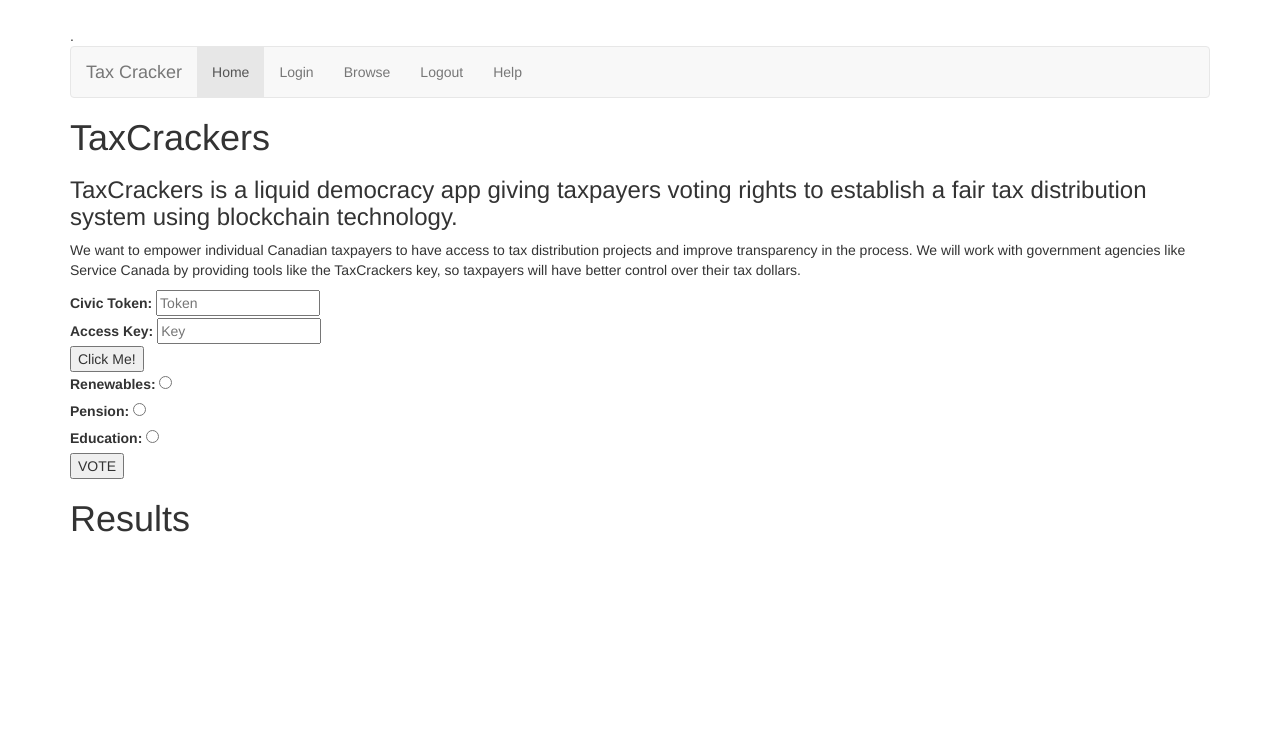
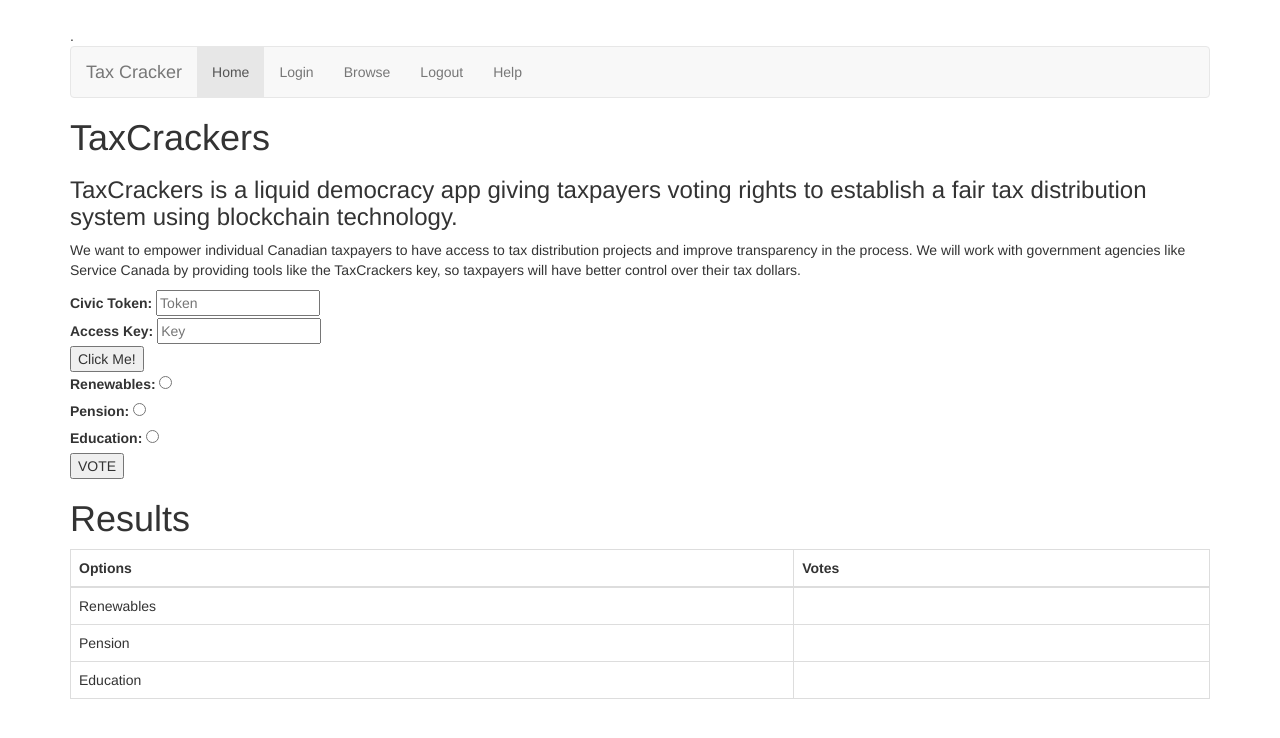
Before and after one commit to angieology-zz/tax-cracker, a plain HTML site: page index.html in a window 1280 px wide. Drawn offline with nearby package versions, Linux system fonts and the light colour scheme; a script that the page names is missing.

Commit message:
add results table

```diff
--- a/index.html
+++ b/index.html
@@ -67,7 +67,30 @@
     <div class="results-display">
       <h1>Results</h1>
         <div class="results-output-value">
-          <p class=""></p>
+          <p class="">
+            <table class="table table-bordered">
+              <thead>
+                <tr>
+                  <th>Options</th>
+                  <th>Votes</th>
+                </tr>
+              </thead>
+              <tbody>
+                <tr>
+                  <td>Renewables</td>
+                  <td id="option-1"></td>
+                </tr>
+                <tr>
+                  <td>Pension</td>
+                  <td id="option-2"></td>
+                </tr>
+                <tr>
+                  <td>Education</td>
+                  <td id="option-3"></td>
+                </tr>
+              </tbody>
+            </table>
+          </p>
           <div class="results-output-image">
 
           </div>
```
